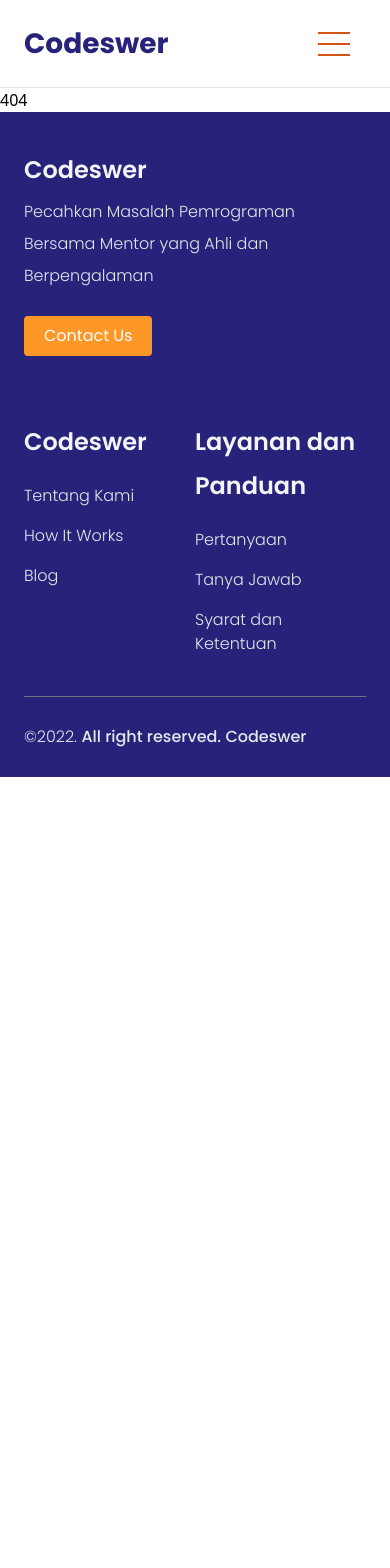
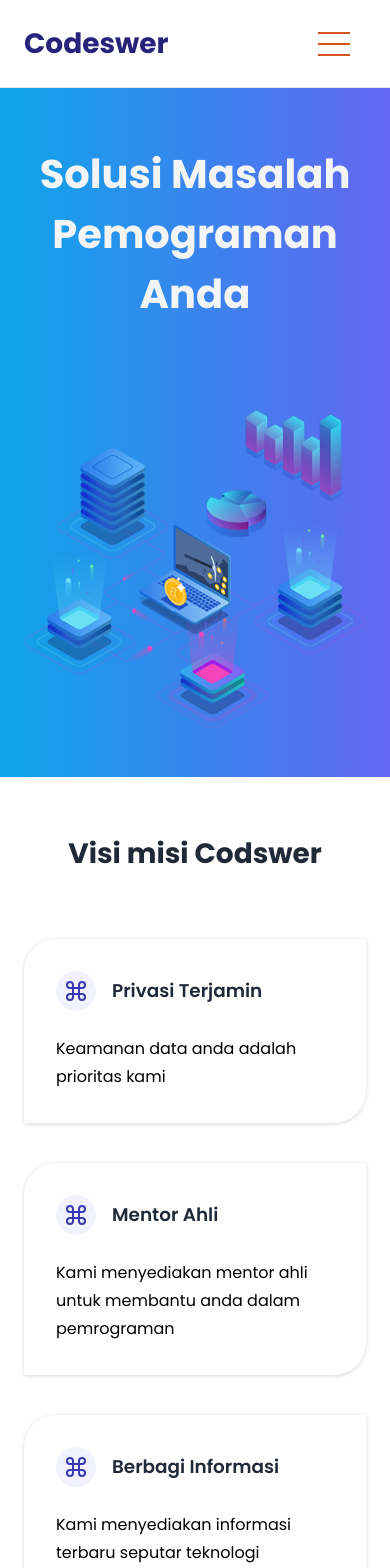
Before and after one commit to rg-km/final-project-engineering-54, a React (Create React App) app in the folder frontend/: page /abouts in a window 390 px wide. Shown: the top 1568 px of the page. Before the commit the page ends 844 px from the top, so only its background shows below. Built offline with nearby package versions, Linux system fonts and the light colour scheme.

Commit message:
update about us (40%)

```diff
--- a/frontend/src/App.js
+++ b/frontend/src/App.js
@@ -10,6 +10,7 @@ import Signin from "./pages/auth/Signin";
 import Signup from "./pages/auth/Signup";
 
 import Terms from "./pages/terms/Terms";
+import Abouts from "./pages/about/Abouts";
 
 import Mydash from "./pages/dashboard/Mydash";
 import Profile from "./pages/dashboard/Profile";
@@ -35,6 +36,7 @@ export default function App() {
       <Route path="/" element={<Home />} />
       <Route path="*" element={<NotFound />} />
       <Route path="/terms" element={<Terms />} />
+      <Route path="/abouts" element={<Abouts />} />
     </Routes>
   );
 }
--- a/frontend/src/components/Footer.jsx
+++ b/frontend/src/components/Footer.jsx
@@ -35,9 +35,9 @@ export default function Footer() {
                 id="nav_links_item"
                 className="space-y-4 text-gray-200 font-light"
               >
-                <li>
+                {/* <li>
                   <Link to="/about">Tentang Kami</Link>
-                </li>
+                </li> */}
                 <li>
                   <Link to="/docs">How It Works</Link>
                 </li>
--- /dev/null
+++ b/frontend/src/pages/about/Abouts.jsx
@@ -0,0 +1,109 @@
+import React from "react";
+
+import "../../styles/_aboutus.scss";
+import CardCustom from "../../components/CardCustom";
+
+import Codeswer from "../../layouts/Codeswer";
+
+export default function About() {
+  const status = null;
+
+  return (
+    <Codeswer
+      title="Masuk - Codeswer"
+      kw="codeswer login, codeswer signin, codeswer masuk, codeswer id masuk, codeswer masuk indonesia"
+      desc="Sudah punya akun Codeswer? Yuk masuk untuk mengakses fitur Codeswer."
+      ogUrl={status}
+      ogType={status}
+      ogTitle={status}
+      ogDesc={status}
+      twitTitle={status}
+    >
+      <article className="terms-component">
+        <section id="container_terms">
+          <article
+            id="part_one"
+            className="section-child bg-gradient-to-r from-sky-500 to-indigo-500 md:gap-x-3 gap-x-0 md:gap-y-0 gap-y-20 md:flex-row flex-col"
+          >
+            <div
+              id="one_left"
+              className="flex-col md:items-start items-center md:text-left text-center space-y-7 poppins md:w-[55%] w-full"
+            >
+              <h1>Solusi Masalah Pemograman Anda</h1>
+            </div>
+            <div id="one_right" className="md:w-[45%] w-full">
+              <img
+                src="/asset/img/lanpage3.1.webp"
+                width={400}
+                alt="Landing Page 1"
+              />
+            </div>
+          </article>
+
+          <article id="part_four" className="section-child space-y-16">
+            <h1 className="poppins">Visi misi Codswer</h1>
+            <div
+              id="container-card"
+              className="md:gap-x-10 gap-x-0 md:gap-y-0 gap-y-10 md:flex-row flex-col poppins"
+            >
+              <CardCustom
+                title="Privasi Terjamin"
+                desc="Keamanan data anda adalah prioritas kami"
+              >
+                <svg
+                  xmlns="http://www.w3.org/2000/svg"
+                  width="24"
+                  height="24"
+                  viewBox="0 0 24 24"
+                  fill="none"
+                  stroke="#3A39B4"
+                  strokeWidth="2"
+                  strokeLinecap="round"
+                  strokeLinejoin="round"
+                >
+                  <path d="M18 3a3 3 0 0 0-3 3v12a3 3 0 0 0 3 3 3 3 0 0 0 3-3 3 3 0 0 0-3-3H6a3 3 0 0 0-3 3 3 3 0 0 0 3 3 3 3 0 0 0 3-3V6a3 3 0 0 0-3-3 3 3 0 0 0-3 3 3 3 0 0 0 3 3h12a3 3 0 0 0 3-3 3 3 0 0 0-3-3z"></path>
+                </svg>
+              </CardCustom>
+              <CardCustom
+                title="Mentor Ahli"
+                desc="Kami menyediakan mentor ahli untuk membantu anda dalam pemrograman"
+              >
+                <svg
+                  xmlns="http://www.w3.org/2000/svg"
+                  width="24"
+                  height="24"
+                  viewBox="0 0 24 24"
+                  fill="none"
+                  stroke="#3A39B4"
+                  strokeWidth="2"
+                  strokeLinecap="round"
+                  strokeLinejoin="round"
+                >
+                  <path d="M18 3a3 3 0 0 0-3 3v12a3 3 0 0 0 3 3 3 3 0 0 0 3-3 3 3 0 0 0-3-3H6a3 3 0 0 0-3 3 3 3 0 0 0 3 3 3 3 0 0 0 3-3V6a3 3 0 0 0-3-3 3 3 0 0 0-3 3 3 3 0 0 0 3 3h12a3 3 0 0 0 3-3 3 3 0 0 0-3-3z"></path>
+                </svg>
+              </CardCustom>
+              <CardCustom
+                title="Berbagi Informasi"
+                desc="Kami menyediakan informasi terbaru seputar teknologi"
+              >
+                <svg
+                  xmlns="http://www.w3.org/2000/svg"
+                  width="24"
+                  height="24"
+                  viewBox="0 0 24 24"
+                  fill="none"
+                  stroke="#3A39B4"
+                  strokeWidth="2"
+                  strokeLinecap="round"
+                  strokeLinejoin="round"
+                >
+                  <path d="M18 3a3 3 0 0 0-3 3v12a3 3 0 0 0 3 3 3 3 0 0 0 3-3 3 3 0 0 0-3-3H6a3 3 0 0 0-3 3 3 3 0 0 0 3 3 3 3 0 0 0 3-3V6a3 3 0 0 0-3-3 3 3 0 0 0-3 3 3 3 0 0 0 3 3h12a3 3 0 0 0 3-3 3 3 0 0 0-3-3z"></path>
+                </svg>
+              </CardCustom>
+            </div>
+          </article>
+        </section>
+      </article>
+    </Codeswer>
+  );
+}
--- /dev/null
+++ b/frontend/src/styles/_aboutus.scss
@@ -0,0 +1,97 @@
+@import "../styles/base/variable";
+@import "../styles/animation/bounce";
+@import "../styles/component/_btnCustom";
+
+.terms-component {
+  #container_terms {
+    .section-child {
+      padding: 3.5rem 2.5rem;
+      @media only screen and (max-width: 639px) {
+        padding: 3.5rem 1.5rem;
+        margin-top: auto;
+      }
+    }
+    #part_one {
+      @include flex-center;
+
+      #one_left {
+        display: flex;
+        h1 {
+          @include text-head($gray-100, 2.5rem, 700);
+        }
+        h3 {
+          line-height: 1.75rem;
+          @include text-head($gray-200, auto, 300);
+        }
+      }
+      #one_right {
+        @include movebounce;
+        -webkit-animation: movebounce 5s linear infinite;
+        animation: movebounce 5s linear infinite;
+
+        img {
+          margin: 0 auto;
+        }
+      }
+    }
+    #part_two {
+      h1 {
+        text-align: center;
+        @include text-head($gray-800, 2.75rem, 700);
+      }
+      div {
+        display: flex;
+        #two_left {
+          img {
+            margin: 0 auto;
+          }
+        }
+        #two_right {
+          display: flex;
+          flex-direction: column;
+          h2 {
+            @include text-head($gray-800, 1.5rem, 600);
+          }
+          button {
+            @include btnCustom;
+            @include text-head(auto, 1.25rem, 600);
+          }
+        }
+      }
+    }
+    #part_three {
+      @include flex-center;
+
+      #three_left {
+        display: flex;
+        h5 {
+          color: $gray-800;
+        }
+        h1 {
+          @include text-head($gray-800, 1.75rem, 700);
+        }
+        h3 {
+          line-height: 1.75rem;
+          @include text-head($gray-800, auto, 300);
+        }
+        button {
+          @include text-head(auto, 1.25rem, 600);
+        }
+      }
+      #three_right {
+        img {
+          margin: 0 auto;
+        }
+      }
+    }
+    #part_four {
+      h1 {
+        text-align: center;
+        @include text-head($gray-800, 1.75rem, 700);
+      }
+      #container-card {
+        display: flex;
+      }
+    }
+  }
+}
```
Also changed, not shown: 1 other file (tests, documents, lock files or other folders).
